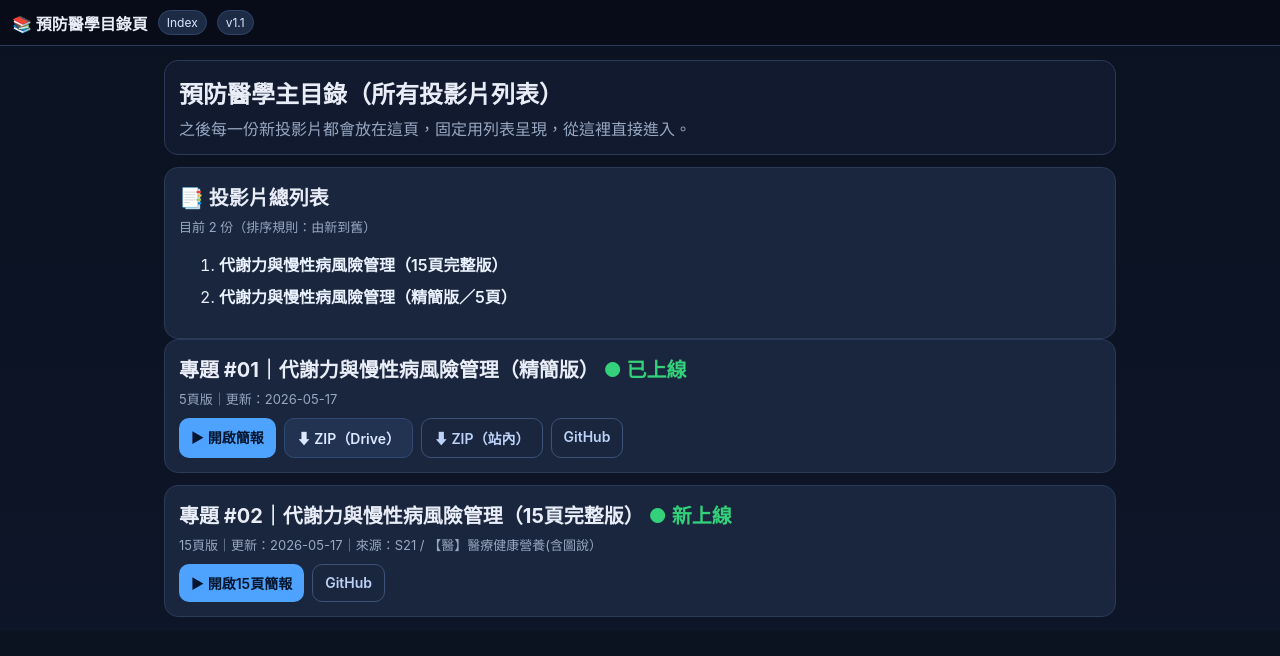
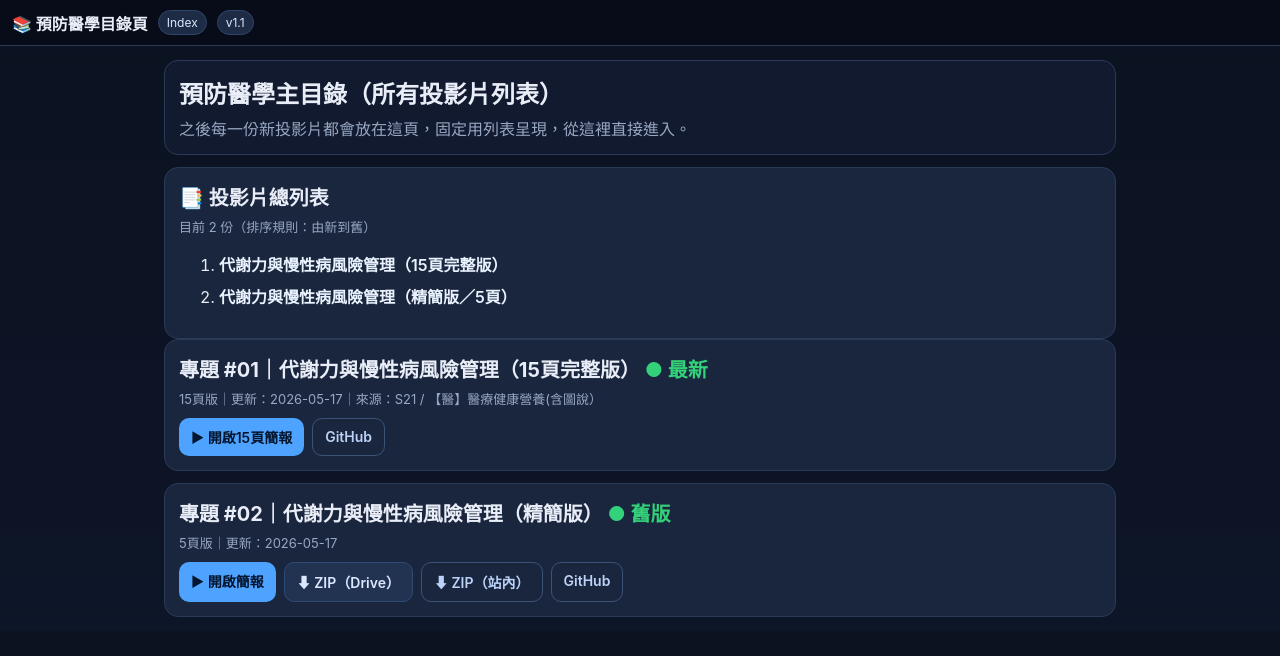
Before and after one commit to ericsawtw/preventive-med-mvp, a website: page public/index.html in a window 1280 px wide. Drawn offline with Linux system fonts and the light colour scheme.

Commit message:
Enforce newest-to-oldest ordering in index cards

```diff
--- a/public/index.html
+++ b/public/index.html
@@ -54,7 +54,15 @@
 
     <section class="grid">
       <article class="card">
-        <h2>專題 #01｜代謝力與慢性病風險管理（精簡版） <span class="ok">● 已上線</span></h2>
+        <h2>專題 #01｜代謝力與慢性病風險管理（15頁完整版） <span class="ok">● 最新</span></h2>
+        <div class="meta">15頁版｜更新：2026-05-17｜來源：S21 / 【醫】醫療健康營養(含圖說）</div>
+        <div class="actions">
+          <a class="btn primary" href="./ppt-metabolic-prevention-15.html" target="_blank">▶ 開啟15頁簡報</a>
+          <a class="btn ghost" href="https://github.com/ericsawtw/preventive-med-mvp" target="_blank">GitHub</a>
+        </div>
+      </article>
+      <article class="card">
+        <h2>專題 #02｜代謝力與慢性病風險管理（精簡版） <span class="ok">● 舊版</span></h2>
         <div class="meta">5頁版｜更新：2026-05-17</div>
         <div class="actions">
           <a class="btn primary" href="./ppt-metabolic-prevention.html" target="_blank">▶ 開啟簡報</a>
@@ -63,14 +71,6 @@
           <a class="btn ghost" href="https://github.com/ericsawtw/preventive-med-mvp" target="_blank">GitHub</a>
         </div>
       </article>
-      <article class="card">
-        <h2>專題 #02｜代謝力與慢性病風險管理（15頁完整版） <span class="ok">● 新上線</span></h2>
-        <div class="meta">15頁版｜更新：2026-05-17｜來源：S21 / 【醫】醫療健康營養(含圖說）</div>
-        <div class="actions">
-          <a class="btn primary" href="./ppt-metabolic-prevention-15.html" target="_blank">▶ 開啟15頁簡報</a>
-          <a class="btn ghost" href="https://github.com/ericsawtw/preventive-med-mvp" target="_blank">GitHub</a>
-        </div>
-      </article>
     </section>
   </main>
 </body>
```
